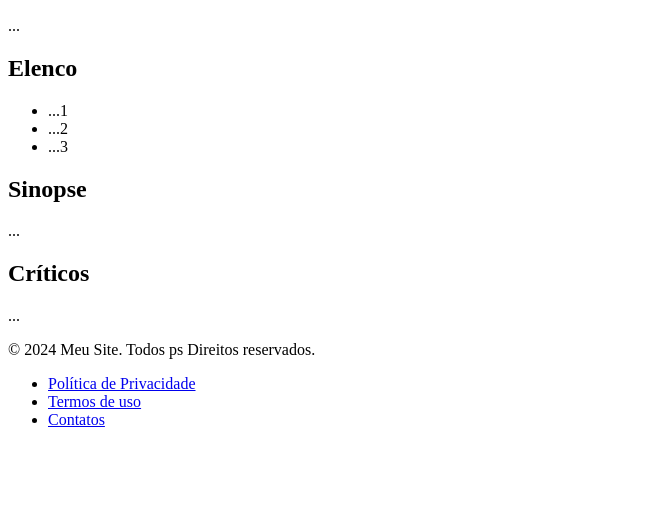
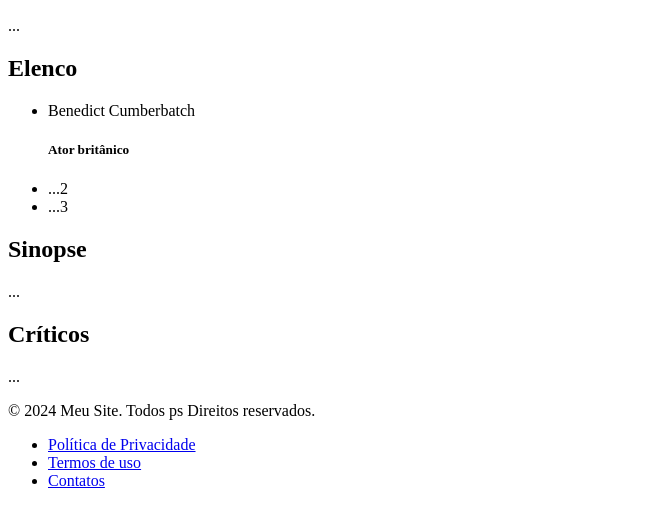
Before and after one commit to MoraesMatheusHenrique/Enigma-3AEdith, a plain HTML site: page index.html in a window 1280 px wide. Shown: the part 110-634 px from the top of the page, without its empty margins (0-653 px from the left). Drawn offline with Linux system fonts and the light colour scheme.

Commit message:
psodeifbuo

```diff
--- a/index.html
+++ b/index.html
@@ -12,7 +12,9 @@
 
     <h2>Elenco</h2>
     <ul>
-        <li>...1</li>
+        <li> Benedict Cumberbatch
+            <h5>Ator britânico</h5>
+            </li>
         <li>...2</li>
         <li>...3</li>
     </ul>
```
